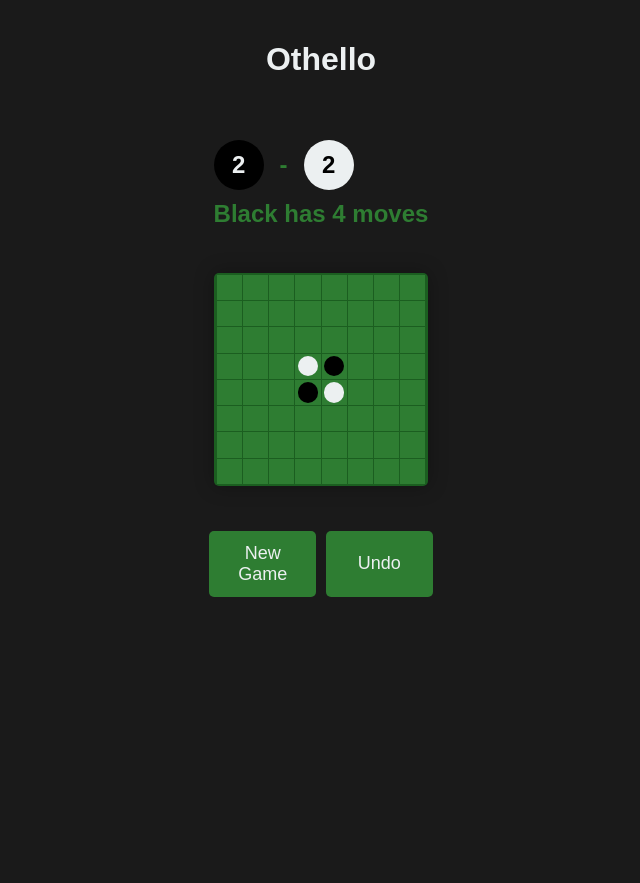
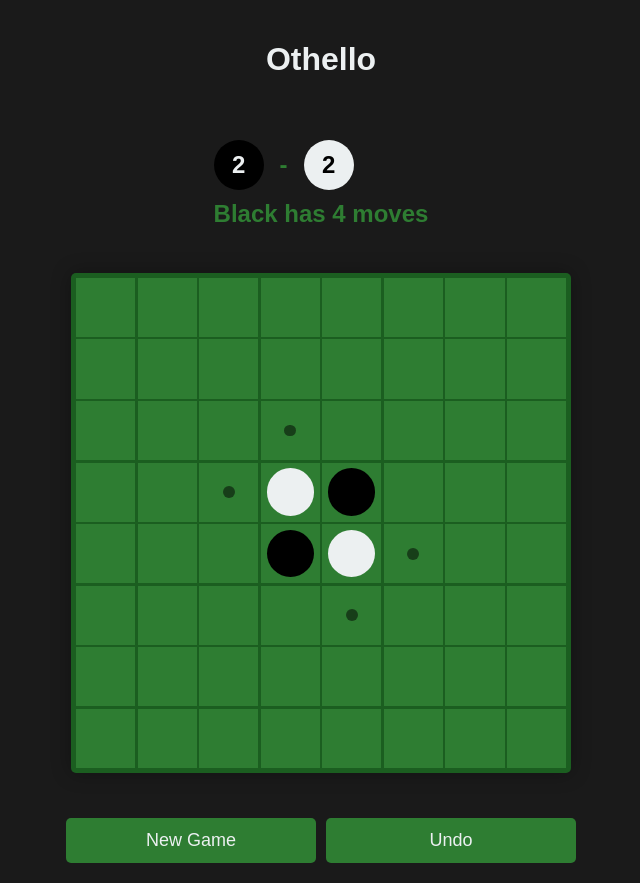
Before and after one commit to lk16/flippy, a Nuxt app in the folder nuxtjs/: page / in a window 1280 px wide. Shown: the whole page, without its empty margins (319-959 px from the left). Before the commit the page ends 800 px from the top, so only its background shows below. Built offline with nearby package versions, Linux system fonts and the light colour scheme.

Commit message:
add move indicators and undo

```diff
--- a/nuxtjs/components/othello/Board.vue
+++ b/nuxtjs/components/othello/Board.vue
@@ -9,6 +9,14 @@
           v-if="gameStore.board.getDisc(index - 1) !== 'empty'"
           class="piece"
           :class="gameStore.board.getDisc(index - 1)"
+        />
+        <div
+          v-else-if="gameStore.board.isValidMove(index - 1)"
+          class="valid-move-indicator"
+          :class="{
+            'black-turn': gameStore.board.blackTurn,
+            'white-turn': !gameStore.board.blackTurn,
+          }"
         />
       </div>
     </div>
@@ -24,13 +32,14 @@
 <style scoped>
 .board-container {
   width: 100%;
-  max-width: min(95vw, 700px);
+  max-width: min(95vw, 1000px);
   aspect-ratio: 1;
   padding: 5px;
   box-sizing: border-box;
   display: flex;
   justify-content: center;
   align-items: center;
+  margin: 0 auto;
 }
 
 .board {
@@ -44,6 +53,7 @@
   width: 100%;
   height: 100%;
   box-sizing: border-box;
+  min-width: 500px;
 }
 
 .cell {
@@ -72,4 +82,30 @@
 .white {
   background-color: #ecf0f1;
 }
+
+.valid-move-indicator {
+  width: 20%;
+  height: 20%;
+  border-radius: 50%;
+  position: absolute;
+  opacity: 0.5;
+}
+
+.valid-move-indicator.black-turn {
+  background-color: #000000;
+}
+
+.valid-move-indicator.white-turn {
+  background-color: #ecf0f1;
+}
+
+@media (max-width: 600px) {
+  .board-container {
+    max-width: 95vw;
+  }
+
+  .board {
+    min-width: unset;
+  }
+}
 </style>
--- a/nuxtjs/pages/index.vue
+++ b/nuxtjs/pages/index.vue
@@ -18,7 +18,7 @@
     <OthelloBoard />
     <div class="button-container">
       <button class="game-button" @click="gameStore.newGame">New Game</button>
-      <button class="game-button" @click="undoMove">Undo</button>
+      <button class="game-button" @click="gameStore.undoMove">Undo</button>
     </div>
   </div>
 </template>
@@ -30,11 +30,6 @@
 
 // Initialize the game
 gameStore.newGame()
-
-const undoMove = () => {
-  // We'll implement this later
-  console.log('Undo clicked')
-}
 </script>
 
 <style scoped>
--- a/nuxtjs/pages/test.vue
+++ /dev/null
@@ -1,5 +0,0 @@
-<template>
-  <div>
-    <h1>Test Page</h1>
-  </div>
-</template>
--- a/nuxtjs/stores/game.ts
+++ b/nuxtjs/stores/game.ts
@@ -1,23 +1,22 @@
 import { defineStore } from 'pinia'
 import { reactive, computed } from 'vue'
-import { Board, type DiscColor } from '~/types/Board'
+import { Board } from '~/types/Board'
 
 export const useGameStore = defineStore('game', () => {
   const state = reactive({
-    board: Board.start(),
-    boardHistory: [] as Board[], // TODO use
+    boardHistory: [Board.start()] as Board[],
     evaluations: new Map<string, number>(), // TODO
   })
 
-  const blackScore = computed(() => state.board.countDiscs('black'))
-  const whiteScore = computed(() => state.board.countDiscs('white'))
+  const blackScore = computed(() => getBoard().countDiscs('black'))
+  const whiteScore = computed(() => getBoard().countDiscs('white'))
 
   const gameStatus = computed(() => {
-    const winner = state.board.getWinner()
+    const winner = getBoard().getWinner()
 
     if (winner === null) {
-      const currentPlayer = state.board.blackTurn ? 'Black' : 'White'
-      const moves = state.board.countMoves()
+      const currentPlayer = getBoard().blackTurn ? 'Black' : 'White'
+      const moves = getBoard().countMoves()
       return `${currentPlayer} has ${moves} move${moves === 1 ? '' : 's'}`
     }
 
@@ -32,38 +31,41 @@
     return 'Game Over - Draw!'
   })
 
-  function newGame() {
-    state.board = Board.start()
-    state.boardHistory = []
+  function startNewGame() {
+    state.boardHistory = [Board.start()]
   }
 
-  function setDisc(index: number, color: DiscColor) {
-    const bit = BigInt(1) << BigInt(index)
-    if (color === 'black') {
-      state.board.playerBits |= bit
-    } else {
-      state.board.opponentBits |= bit
+  function getBoard() {
+    return state.boardHistory[state.boardHistory.length - 1]
+  }
+
+  function doMove(index: number) {
+    const child = getBoard().doMove(index)
+    if (child) {
+      state.boardHistory.push(child)
     }
   }
 
-  function doMove(index: number) {
-    // TODO use history
+  function undoMove() {
+    if (state.boardHistory.length === 1) {
+      return
+    }
 
-    const child = state.board.doMove(index)
-    if (child) {
-      state.board = child
+    let lastMove = state.boardHistory.pop()
+    while (state.boardHistory.length > 1 && lastMove !== undefined && !lastMove.hasMoves()) {
+      lastMove = state.boardHistory.pop()
     }
   }
 
   return {
-    board: computed(() => state.board),
+    board: computed(() => getBoard()),
     boardHistory: computed(() => state.boardHistory),
     evaluations: computed(() => state.evaluations),
     blackScore,
     whiteScore,
     gameStatus,
-    newGame,
-    setDisc,
+    newGame: startNewGame,
     doMove,
+    undoMove,
   }
 })
```
